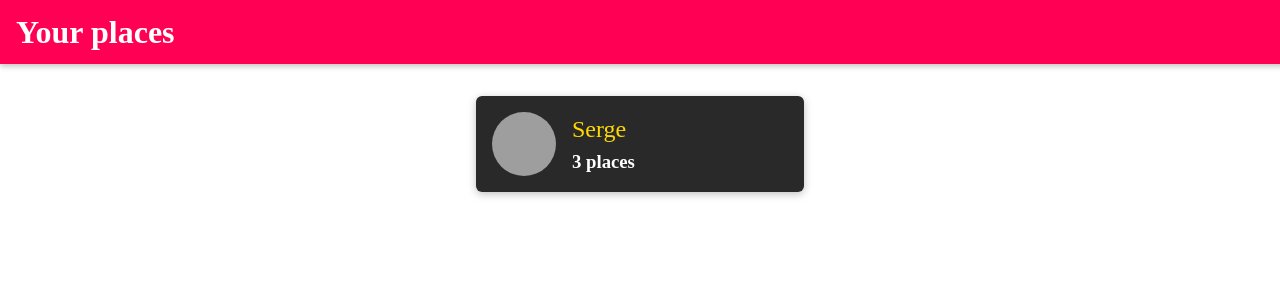
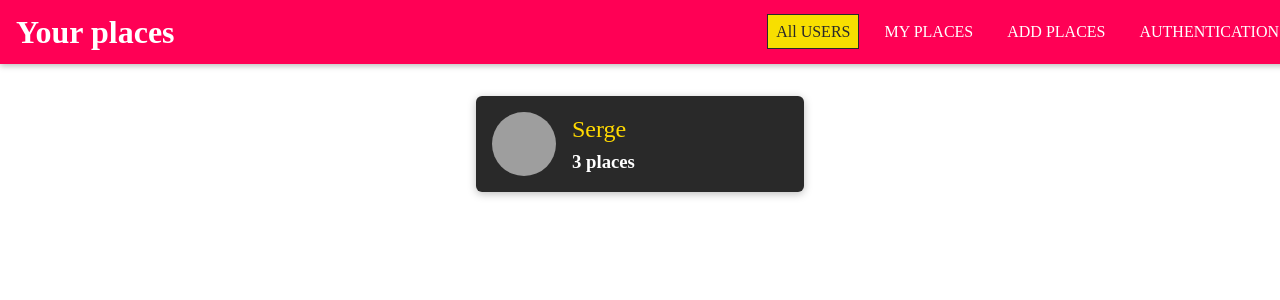
Before and after one commit to S-Tymoshchuk/mern-frontend, a React (Create React App) app: page / in a window 1280 px wide. Shown: the top 300 px of the page. Built offline with nearby package versions, Linux system fonts and the light colour scheme; grey boxes are pictures that could not be loaded.

Commit message:
sideBar, backDrop

```diff
--- a/public/index.html
+++ b/public/index.html
@@ -1,20 +1,20 @@
 <!DOCTYPE html>
 <html lang="en">
 <head>
-    <meta charset="utf-8" />
-    <link rel="icon" href="%PUBLIC_URL%/favicon.ico" />
-    <meta name="viewport" content="width=device-width, initial-scale=1" />
-    <meta name="theme-color" content="#000000" />
+    <meta charset="utf-8"/>
+    <link rel="icon" href="%PUBLIC_URL%/favicon.ico"/>
+    <meta name="viewport" content="width=device-width, initial-scale=1"/>
+    <meta name="theme-color" content="#000000"/>
     <meta
             name="description"
             content="Web site created using create-react-app"
     />
-    <link rel="apple-touch-icon" href="%PUBLIC_URL%/logo192.png" />
+    <link rel="apple-touch-icon" href="%PUBLIC_URL%/logo192.png"/>
     <!--
       manifest.json provides metadata used when your web app is installed on a
       user's mobile device or desktop. See https://developers.google.com/web/fundamentals/web-app-manifest/
     -->
-    <link rel="manifest" href="%PUBLIC_URL%/manifest.json" />
+    <link rel="manifest" href="%PUBLIC_URL%/manifest.json"/>
     <!--
       Notice the use of %PUBLIC_URL% in the tags above.
       It will be replaced with the URL of the `public` folder during the build.
@@ -28,6 +28,8 @@
 </head>
 <body>
 <noscript>You need to enable JavaScript to run this app.</noscript>
+<div id="backdrop-hook"></div>
+<div id="drawer-hook"></div>
 <div id="root"></div>
 <!--
   This HTML file is a template.
--- a/src/shared/Navigation/MainNavigation.js
+++ b/src/shared/Navigation/MainNavigation.js
@@ -1,12 +1,33 @@
-import React from "react";
+import React, {useState} from "react";
 import {Link} from "react-router-dom";
 
 import "./MainNavigation.css";
 import MainHeader from "./MainHeader";
+import NavLinks from "./NavLinks";
+import SideDrawer from "./SideDrawer";
+import BackDrop from "../UIElements/BackDrop";
 
 const MainNavigation = (props) => {
-    return <MainHeader>
-        <button className="main-navigation__menu-btn">
+    const [drawerIsOpen, serDrawerIsOpen] = useState(false);
+
+    const openDrawer = () => {
+        serDrawerIsOpen(true);
+    };
+
+    const closeDrawer = () => {
+        serDrawerIsOpen(false);
+    };
+
+    return (
+        <React.Fragment>
+            {drawerIsOpen && <BackDrop onClick={closeDrawer}/>}
+            {drawerIsOpen ? <SideDrawer>
+                <nav className="main-navigation__drawer-nav">
+                    <NavLinks/>
+                </nav>
+            </SideDrawer> : null}
+            <MainHeader>
+                <button className="main-navigation__menu-btn" onClick={openDrawer}>
                     <span/>
                     <span/>
                     <span/>
@@ -14,10 +35,12 @@
                 <h1 className="main-navigation__title">
                     <Link to="/">Your places</Link>
                 </h1>
-        <nav>
-            ...
+                <nav className="main-navigation__header-nav">
+                    <NavLinks/>
                 </nav>
-    </MainHeader>;
+            </MainHeader>
+        </React.Fragment>
+    );
 };
 
 export default MainNavigation;
--- a/src/shared/Navigation/NavLinks.css
+++ b/src/shared/Navigation/NavLinks.css
@@ -0,0 +1,76 @@
+.nav-links {
+    list-style: none;
+    margin: 0;
+    padding: 0;
+    width: 100%;
+    height: 100%;
+    display: flex;
+    flex-direction: column;
+    justify-content: center;
+    align-items: center;
+}
+
+.nav-links li {
+    margin: 1rem;
+}
+
+.nav-links a {
+    border: 1px solid transparent;
+    color: #292929;
+    text-decoration: none;
+    padding: 0.5rem;
+}
+
+.nav-links a:hover,
+.nav-links a:active,
+.nav-links a.active {
+    background: #f8df00;
+    border-color: #292929;
+    color: #292929;
+}
+
+.nav-links button {
+    cursor: pointer;
+    border: 1px solid #292929;
+    color: #292929;
+    background: transparent;
+    padding: 0.5rem;
+    font: inherit;
+}
+
+.nav-links button:focus {
+    outline: none;
+}
+
+.nav-links button:hover,
+.nav-links button:active {
+    background: #292929;
+    color: white;
+}
+
+@media (min-width: 768px) {
+    .nav-links {
+        flex-direction: row;
+    }
+
+    .nav-links li {
+        margin: 0 0.5rem;
+    }
+
+    .nav-links a {
+        color: white;
+        text-decoration: none;
+    }
+
+    .nav-links button {
+        border: 1px solid white;
+        color: white;
+        background: transparent;
+    }
+
+    .nav-links button:hover,
+    .nav-links button:active {
+        background: #f8df00;
+        color: #292929;
+    }
+}
--- a/src/shared/Navigation/NavLinks.js
+++ b/src/shared/Navigation/NavLinks.js
@@ -1,10 +1,23 @@
 import React from "react";
-
-import './NavLinks.css';
+import {NavLink} from "react-router-dom";
+import "./NavLinks.css";
 
 
 const NavLinks = props => {
-
+    return <ul className="nav-links">
+        <li>
+            <NavLink to="/" exact>All USERS</NavLink>
+        </li>
+        <li>
+            <NavLink to="/u1/places">MY PLACES</NavLink>
+        </li>
+        <li>
+            <NavLink to="/places/new">ADD PLACES</NavLink>
+        </li>
+        <li>
+            <NavLink to="/auth">AUTHENTICATION</NavLink>
+        </li>
+    </ul>;
 };
 
 export default NavLinks;
--- a/src/shared/Navigation/SideDrawer.css
+++ b/src/shared/Navigation/SideDrawer.css
@@ -0,0 +1,10 @@
+.side-drawer {
+    position: fixed;
+    left: 0;
+    top: 0;
+    z-index: 100;
+    height: 100vh;
+    width: 70%;
+    background: white;
+    box-shadow: 0 2px 8px rgba(0, 0, 0, 0.26);
+}
--- a/src/shared/Navigation/SideDrawer.js
+++ b/src/shared/Navigation/SideDrawer.js
@@ -0,0 +1,14 @@
+import React from "react";
+import ReactDOM from "react-dom";
+
+import "./SideDrawer.css";
+
+const SideDrawer = props => {
+    const content = <aside className="side-drawer">
+        {props.children}
+    </aside>;
+
+    return  ReactDOM.createPortal(content, document.getElementById("drawer-hook"))
+};
+
+export default SideDrawer;
--- /dev/null
+++ b/src/shared/UIElements/BackDrop.css
@@ -0,0 +1,9 @@
+.backdrop {
+    position: fixed;
+    top: 0;
+    left: 0;
+    width: 100%;
+    height: 100vh;
+    background: rgba(0, 0, 0, 0.75);
+    z-index: 10;
+}
--- /dev/null
+++ b/src/shared/UIElements/BackDrop.js
@@ -0,0 +1,12 @@
+import React from "react";
+import ReactDOM from "react-dom";
+
+import "./BackDrop.css";
+
+const BackDrop = (props) => {
+    return (ReactDOM.createPortal(
+        <div className="backdrop" onClick={props.onClick}></div>, document.getElementById("backdrop-hook")
+    ));
+};
+
+export default BackDrop;
```
Lines whose indentation alone changed are shown as unchanged.
